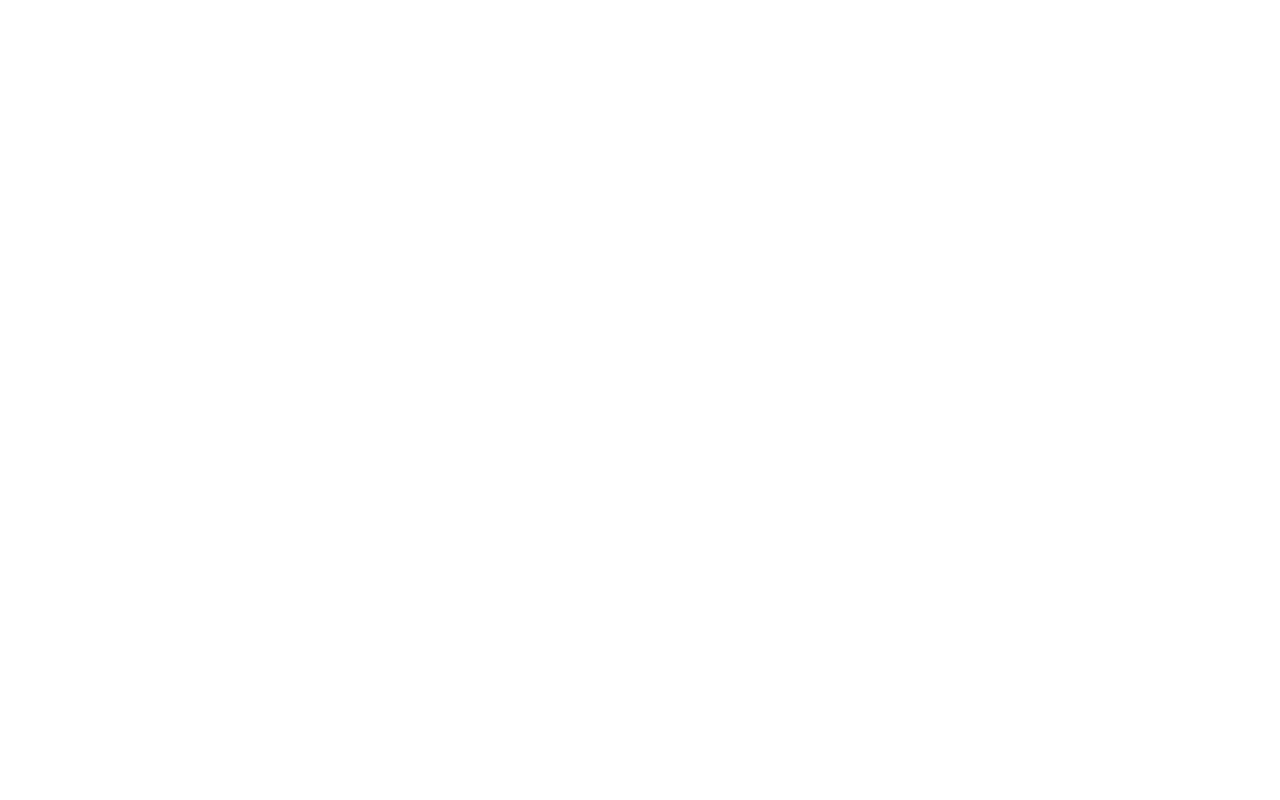
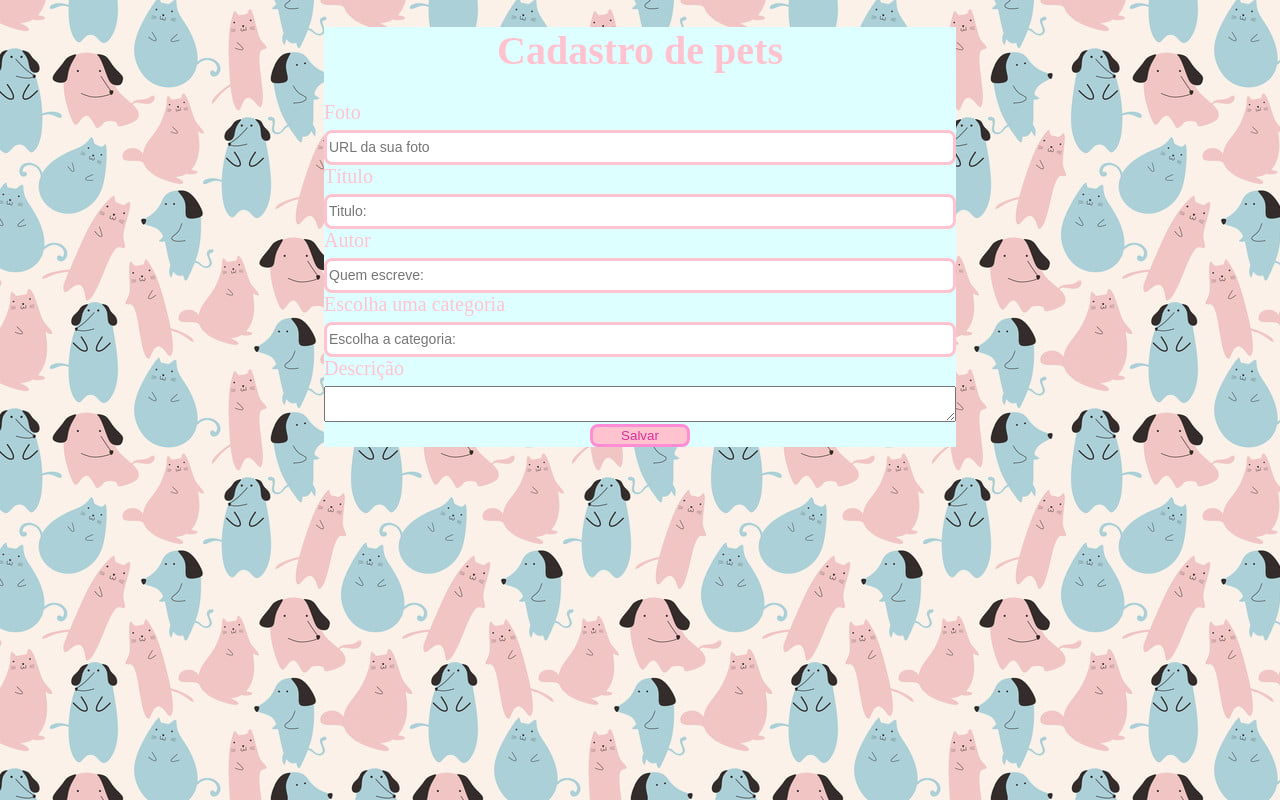
Before and after one commit to monica230/novoPost.html, a plain HTML site: page index.html in a window 1280 px wide. Drawn offline with Linux system fonts and the light colour scheme.

Commit message:
centralizar tabela commit

```diff
--- a/index.html
+++ b/index.html
@@ -1,13 +1,46 @@
 <!DOCTYPE html>
-<html lang="en">
+<html lang="pt-br">
 <head>
     <meta charset="UTF-8">
     <meta name="viewport" content="width=device-width, initial-scale=1.0">
     <title>Home</title>
-<link href="stylesheet" href="./style.css">
-
+    <link rel="stylesheet" href="style.css">
 </head>
 <body>
 
+    <div class="container-home">
+<h1>Cadastro de pets</h1>
+
+<form>
+    <div class="input-container">
+        <label for="foto">Foto</label>
+        <input id="foto" placeholder="URL da sua foto"/>
+    </div>
+    <div class="input-container">
+        <label for="titulo">Título</label>
+        <input id="titulo" placeholder="Titulo:"/>
+    </div>
+    <div class="input-container">
+        <label for="autor">Autor</label>
+        <input id="autor" placeholder="Quem escreve:"/>
+    </div>
+    <div class="input-container">
+        <label for="categoria">Escolha uma categoria</label>
+        <input id="categoria" placeholder="Escolha a categoria:"/>
+    </div>
+    <div class="input-container">
+        <label for="descricao">Descrição</label>
+        <textarea id="descricao"></textarea>
+    </div>
+
+    <button class="button-submit" type="submit">Salvar</button>
+
+
+
+</form>
+
+
+    </div>
+
 </body>
 </html>
--- /dev/null
+++ b/style.css
@@ -0,0 +1,45 @@
+body {
+background-image:url("assets/gcs.jpg")
+
+}
+.container-home {
+    width: 50%;
+    margin:0 auto;
+    background-color:#ddffff;
+    font-size: 20px;
+    text-align: center;
+    color:#ffc3cf;
+    text-align: center;
+    justify-content: center;
+    align-items: center;
+
+
+}
+
+.input-container{
+    display: flex;
+    flex-direction: column;
+}
+
+.input-container label {
+    margin-bottom: 6px;
+    text-align: justify;
+}
+
+.input-container input{
+    width: 100%;
+    box-sizing: border-box;
+    height: 35px;
+    border-radius: 8px;
+    font-size: 14px;
+    outline-color:rgba(227, 28, 28, 0.886);
+    border:3px solid #ffc3cf;
+}
+
+.button-submit{
+    width: 100px;
+    border-radius: 8px;
+    border:3px solid #ff8dd5;
+    color:#dd2d9c;
+    background-color: #ffc3cf;
+}
```
Also changed, not shown: assets/gcs.jpg (added), script.js (added).
